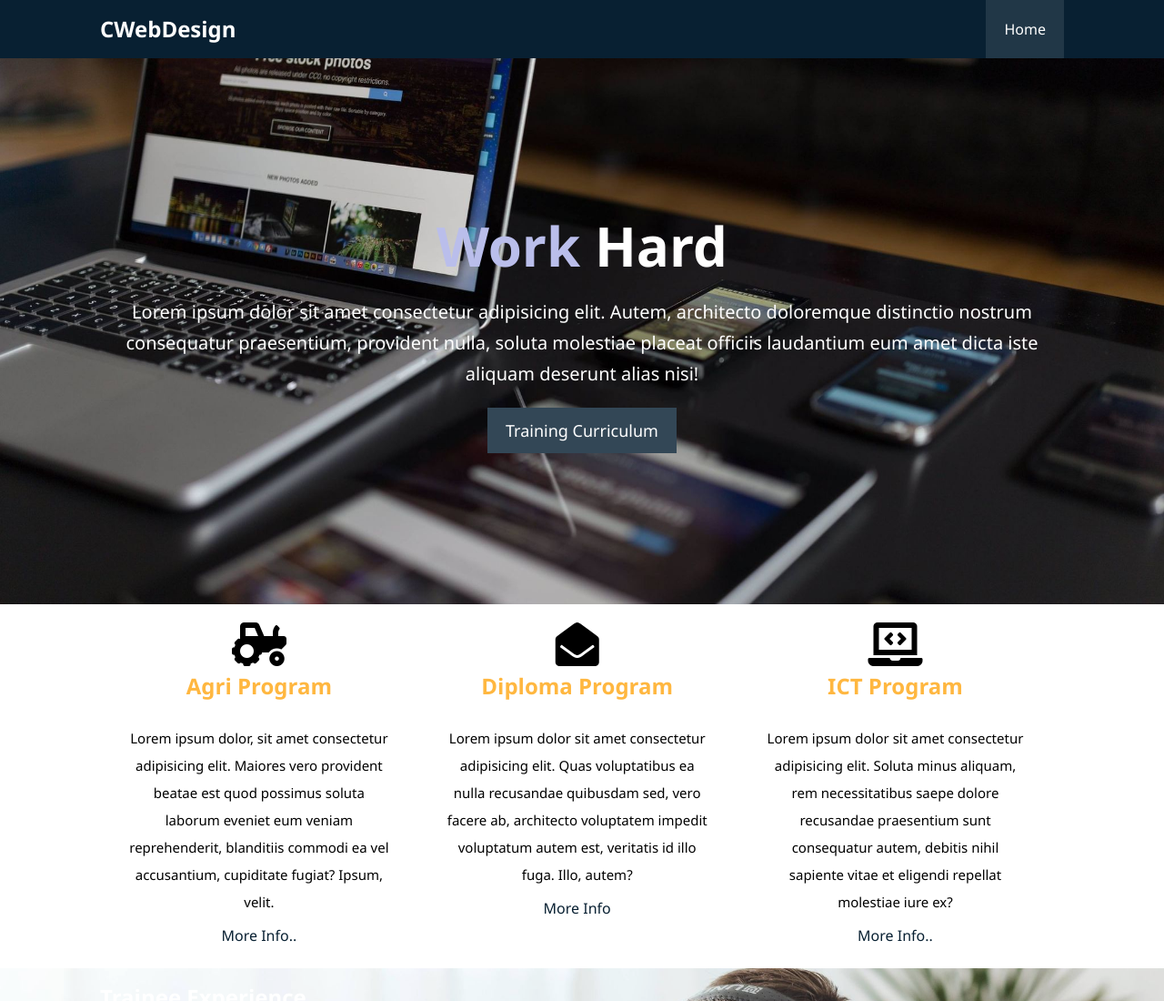
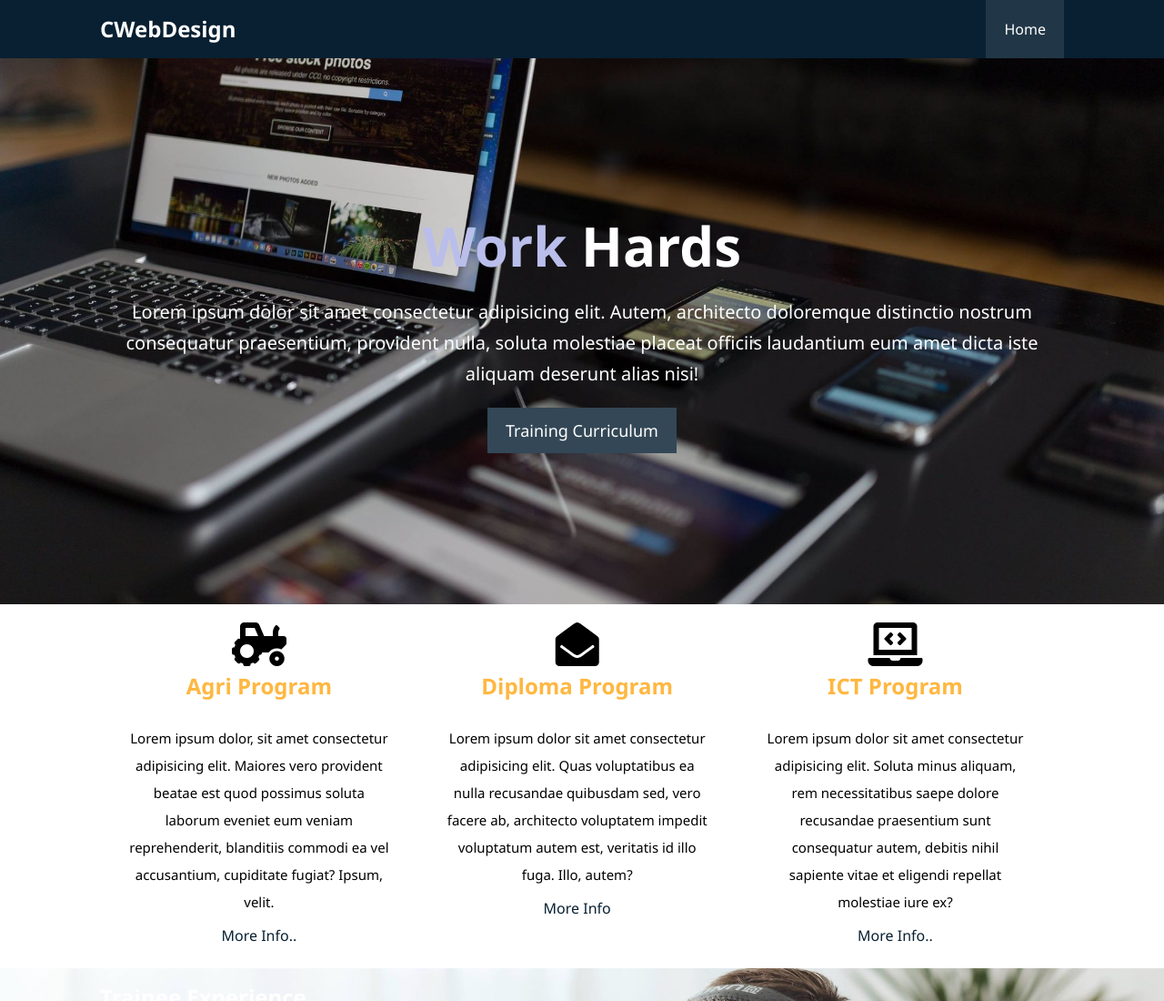
Before and after one commit to marinamuli/ARCHMMMULI, a plain HTML site: page index.html in a window 1280 px wide. Shown: the top 1100 px of the page at 91% size. Drawn offline with Linux system fonts and the light colour scheme.

Commit message:
update index.html

```diff
--- a/index.html
+++ b/index.html
@@ -28,7 +28,7 @@
       </nav>
       <section id="hero">
         <div class="hero-content">
-          <h1><span class="primary-text">Work</span> Hard</h1>
+          <h1><span class="primary-text">Work</span> Hards</h1>
           <p class="text-lead container">
             Lorem ipsum dolor sit amet consectetur adipisicing elit. Autem,
             architecto doloremque distinctio nostrum consequatur praesentium,
```
